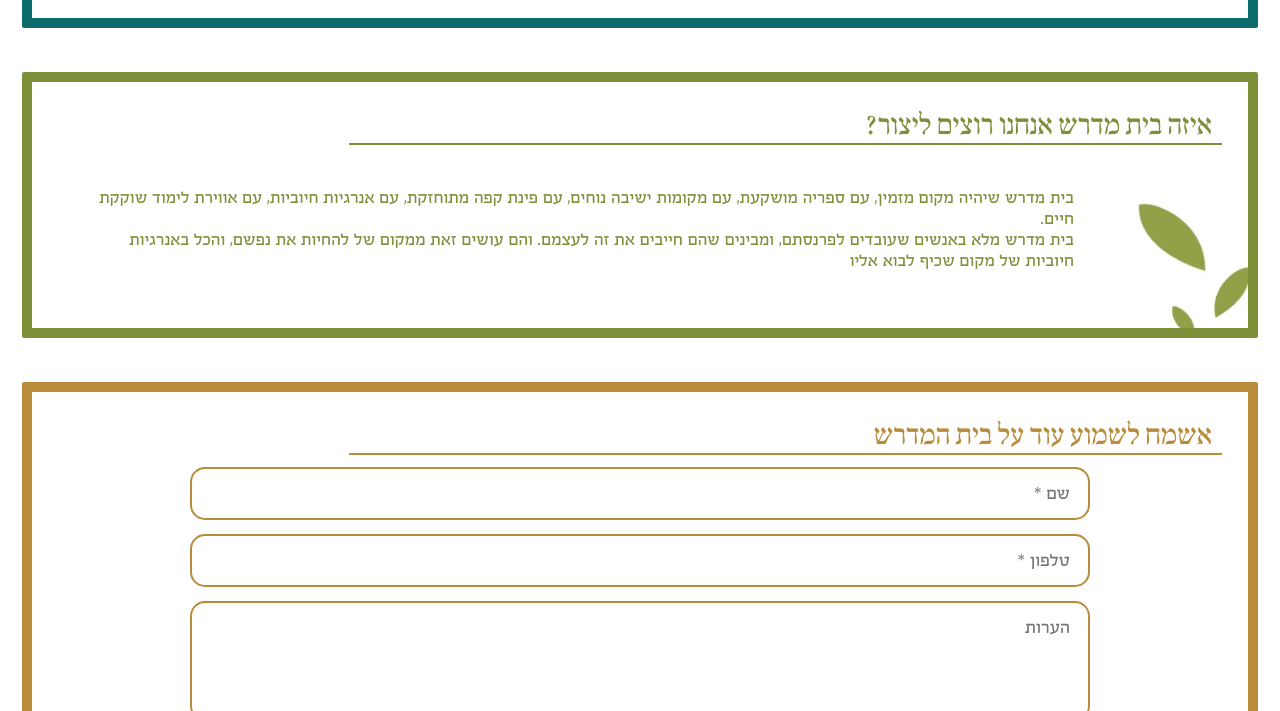
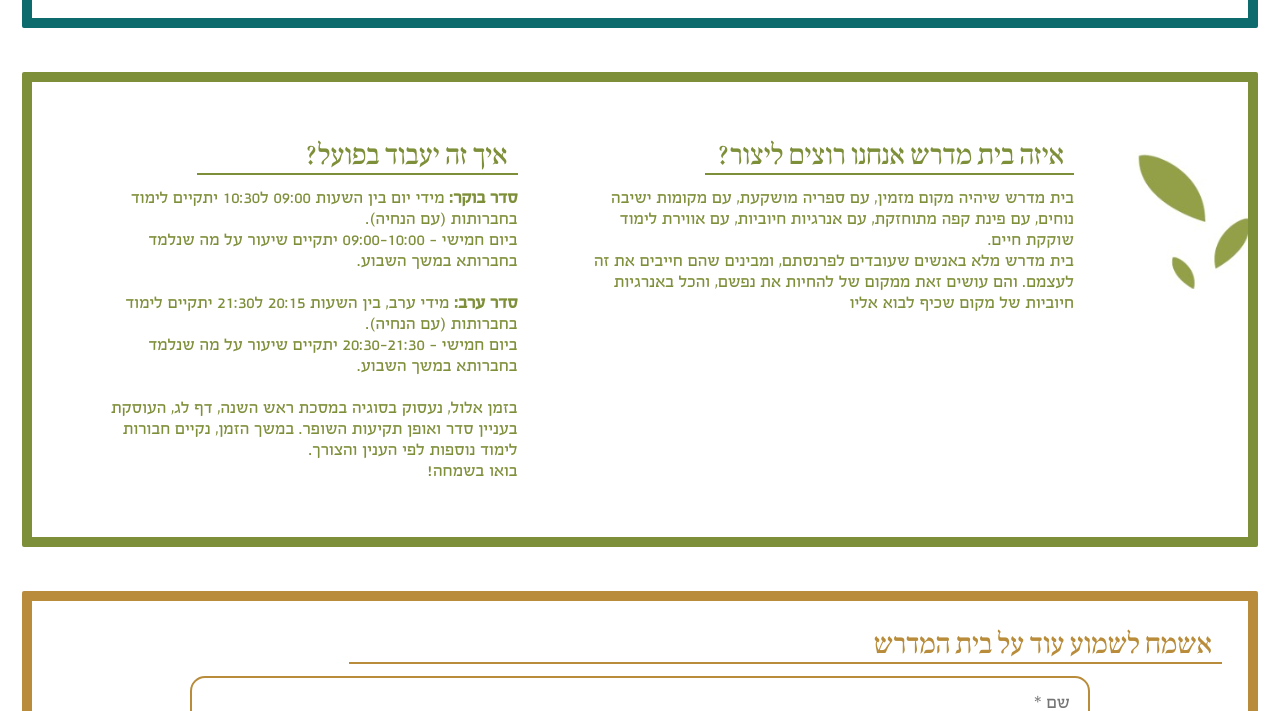
Before and after one commit to ShmouelAttali/tora-vehayim, a plain HTML site: page index.html in a window 1280 px wide. Shown: the part 731-1442 px from the top of the page. Drawn offline with Linux system fonts and the light colour scheme.

Commit message:
adding bmd plan

```diff
--- a/index.html
+++ b/index.html
@@ -64,21 +64,52 @@
 <!-- VISION (olive frame) -->
 <section class="block vision">
     <div class="block-inner block-olive">
-        <h2 class="block-title">איזה בית מדרש אנחנו רוצים ליצור?</h2>
+        <!--        <h2 class="block-title">על בית המדרש</h2>-->
         <!--        <div class="decor decor-note decor-stack-left ds1"><img src="assets/vision-img1.png" alt=""></div>-->
         <!--        <div class="decor decor-note decor-stack-left ds2"><img src="assets/vision-img1.png" alt=""></div>-->
         <div class="vision-right">
             <div class="leaves"><img src="assets/leaves.png" alt=""></div>
+            <div class="vision-text">
                 <div class="vision-main card">
+                    <h2 class="block-title">איזה בית מדרש אנחנו רוצים ליצור?</h2>
                     <p>
-                    בית מדרש שיהיה מקום מזמין, עם ספריה מושקעת, עם מקומות ישיבה נוחים, עם פינת קפה מתוחזקת, עם אנרגיות
+                        בית מדרש שיהיה מקום מזמין, עם ספריה מושקעת, עם מקומות ישיבה נוחים, עם פינת קפה מתוחזקת, עם
+                        אנרגיות
                         חיוביות, עם אווירת לימוד שוקקת חיים.
                     </p>
                     <p>
-                    בית מדרש מלא באנשים שעובדים לפרנסתם, ומבינים שהם חייבים את זה לעצמם. והם עושים זאת ממקום של להחיות
+                        בית מדרש מלא באנשים שעובדים לפרנסתם, ומבינים שהם חייבים את זה לעצמם. והם עושים זאת ממקום של
+                        להחיות
                         את
                         נפשם, והכל באנרגיות חיוביות של מקום שכיף לבוא אליו
                     </p>
+                </div>
+                <div class="vision-main card">
+                    <h2 class="block-title">איך זה יעבוד בפועל?</h2>
+                    <p>
+                        <span class="bold"> סדר בוקר:</span>
+                        מידי יום בין השעות 09:00 ל10:30 יתקיים לימוד בחברותות (עם הנחיה).
+                        <br/>
+                        ביום חמישי - 09:00-10:00 יתקיים שיעור על מה שנלמד בחברותא במשך השבוע.
+                    </p>
+                    <br/>
+                    <p>
+                        <span class="bold">סדר ערב:</span>
+                        מידי ערב, בין השעות 20:15 ל21:30 יתקיים לימוד בחברותות (עם הנחיה).
+                        <br/>
+                        ביום חמישי - 20:30-21:30 יתקיים שיעור על מה שנלמד בחברותא במשך השבוע.
+                    </p>
+                    <br/>
+                    <p>
+                        בזמן אלול, נעסוק בסוגיה במסכת ראש השנה, דף לג, העוסקת בעניין סדר ואופן תקיעות השופר.
+
+                        במשך הזמן, נקיים חבורות לימוד נוספות לפי הענין והצורך.
+
+                    </p>
+                    <p>
+                        בואו בשמחה!
+                    </p>
+                </div>
             </div>
         </div>
     </div>
--- a/styles.css
+++ b/styles.css
@@ -6,6 +6,7 @@ html, body {
     margin: 0;
     padding: 0
 }
+
 @font-face {
     font-family: 'FbHachaluzim-Medium';
     src: url('assets/fonts/FbHachaluzim-Medium.otf');
@@ -21,18 +22,21 @@ html, body {
 }
 
 body {
-    font-family: 'FbLivorna-Regular', sans-serif;
     background: #fff;
     color: #17313a;
     font-size: 18px;
 }
 
+h2 {
+    font-family: 'FbLivorna-Regular', sans-serif;
+}
+
 :root {
     --beige: #c9c1b8;
-    --teal: rgb(13,107,110);
-    --teal2: rgba(13,107,110,0.2);
-    --olive: rgb(126,143,58);
-    --olive2: rgb(126,143,58,0.2);
+    --teal: rgb(13, 107, 110);
+    --teal2: rgba(13, 107, 110, 0.2);
+    --olive: rgb(126, 143, 58);
+    --olive2: rgb(126, 143, 58, 0.2);
     --gold: #b88c3a;
     --inner-pad: 26px;
     --frame: 10px; /* outer border width for blocks */
@@ -42,6 +46,10 @@ body {
 .block {
     width: 100%;
     padding: 22px;
+}
+
+.bold {
+    font-weight: bold;
 }
 
 .block-inner {
@@ -100,7 +108,7 @@ body {
 .brand-logo {
     width: 30%;
     height: auto;
-    margin:auto;
+    margin: auto;
     /*filter: drop-shadow(0 2px 4px rgba(0, 0, 0, .15));*/
 }
 
@@ -127,6 +135,7 @@ body {
     border-radius: 4px;
     box-shadow: 0 8px 16px rgba(0, 0, 0, .08);
     background-size: auto 100%;
+
     img {
         width: auto;
         height: 100%;
@@ -148,12 +157,12 @@ body {
     left: 16px;
 }
 
-    .ds1 {
-        top: 10%;
+.ds1 {
+    top: 10%;
     transform: rotate(12deg);
 }
 
-    .ds2 {
+.ds2 {
     top: 50%;
     transform: rotate(6deg);
 }
@@ -185,6 +194,7 @@ body {
     /*min-height: 160px;*/
     font-family: 'FbHachaluzim-Medium', serif;
     font-size: clamp(16px, 1.5vw, 22px);
+
     p {
         margin: 0;
     }
@@ -229,6 +239,7 @@ body {
     margin-left: clamp(-28px, 7vw, -45px);
     height: clamp(100px, 10vw, 186px);
     max-height: 70%;
+
     img {
         height: 100%;
         width: auto;
@@ -249,6 +260,12 @@ body {
     display: flex;
     flex-direction: row;
 }
+
+.vision-text {
+    display: flex;
+    flex-direction: row;
+}
+
 .vision-main {
     border-color: var(--olive2);
     color: var(--olive);
@@ -343,21 +360,28 @@ body {
     padding: 0 8px 40px;
     font-size: clamp(12px, 1.5vw, 28px);
 }
+
 .footer-logo {
     /*width: clamp(80px, 12vw, 150px);*/
     height: auto;
     max-height: 55px;
 }
+
 .footer-text {
     margin-bottom: 0.5em;
 }
 
 /* Responsive */
 @media (max-width: 900px) {
+    .vision-text {
+        flex-direction: column;
+    }
+
     .mission-grid {
         grid-template-columns: 1fr;
         grid-template-rows: auto 2fr auto;
     }
+
     .mission-book {
         max-height: 100px;
         bottom: 0;
@@ -379,6 +403,7 @@ body {
 
     .vision-right {
         flex-direction: column-reverse;
+
         .leaves {
             position: relative;
             right: 0;
@@ -386,6 +411,7 @@ body {
             /*margin-top: 12px;*/
         }
     }
+
     /*.vision-main {*/
     /*    margin-left: 10%;*/
     /*}*/
```
Lines whose indentation alone changed are shown as unchanged.
